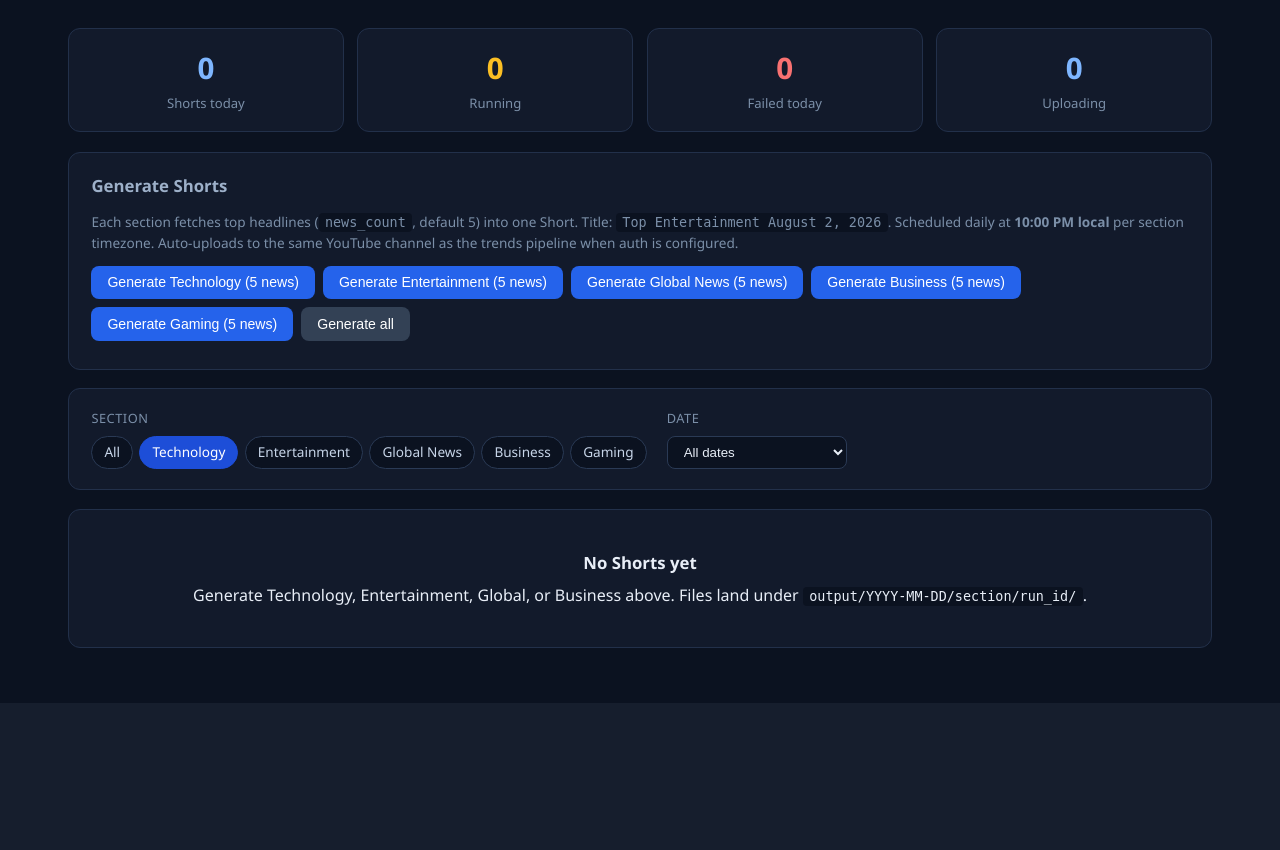
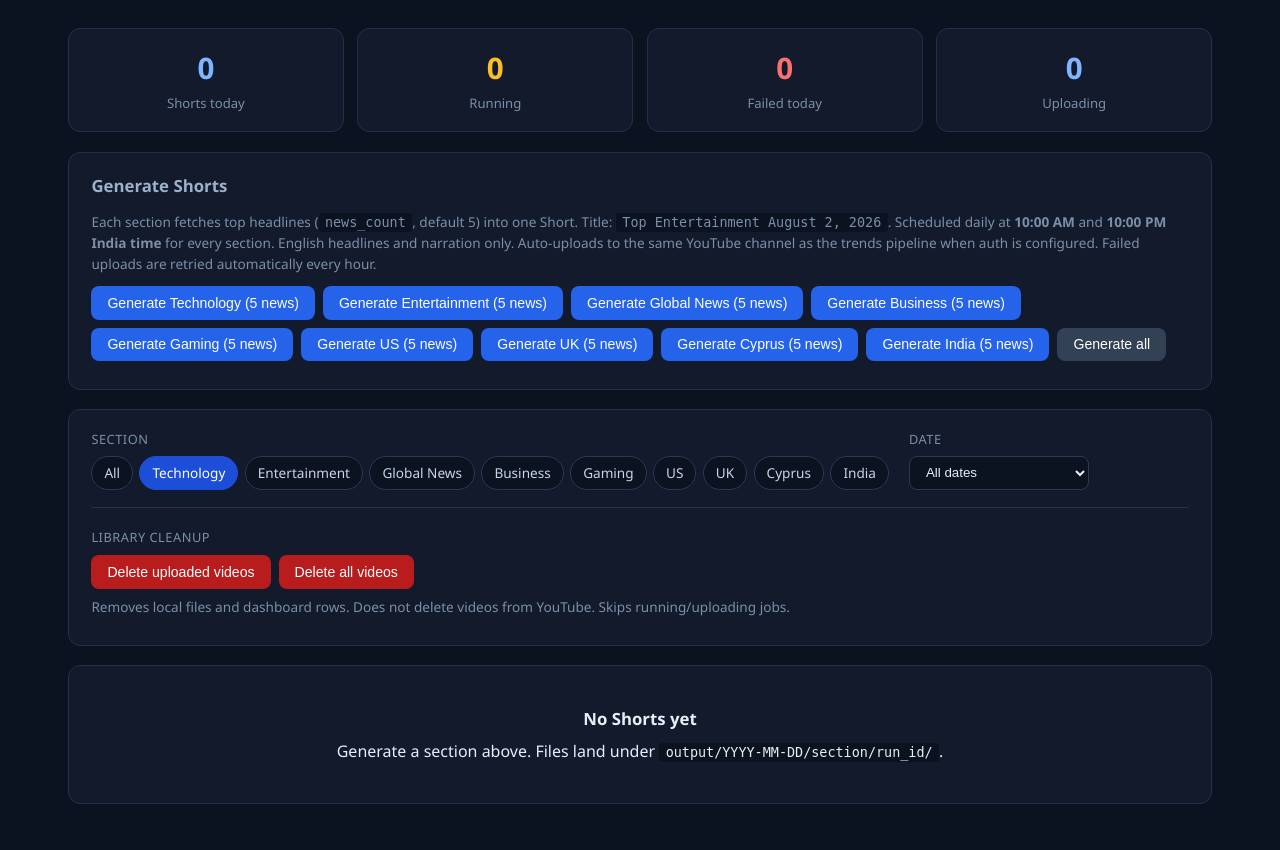
Before and after one commit to bastianjosekottekudy-cmyk/news-shorts-pipeline, a FastAPI app: a page that uses src/web/templates/index.html in a window 1280 px wide. Shown: the part 97-947 px from the top of the page. Before the commit the page ends 800 px from the top, so only its background shows below. Run offline with FastAPI, Linux system fonts and the light colour scheme; data that the repository does not hold is empty.

Commit message:
Add country sections, IST twice-daily schedule, and hourly failed-upload retries.
Includes US/UK/Cyprus/India, English-only descriptive narration, bulk delete options, and a clearer per-section next-run schedule in system time.

```diff
--- a/config/pipeline.yaml
+++ b/config/pipeline.yaml
@@ -1,6 +1,6 @@
 max_images_per_short: 4
 max_video_duration_sec: 58   # under YouTube Shorts limit
-target_duration_sec: 50
+target_duration_sec: 55
 
 web:
   host: 127.0.0.1
@@ -9,7 +9,7 @@ web:
 video:
   width: 1080
   height: 1920
-  target_duration_sec: 50
+  target_duration_sec: 55
   fps: 24
   format: mp4
   # auto = use NVIDIA NVENC when available, else libx264
@@ -25,9 +25,9 @@ tts:
 script:
   provider: groq   # groq | template
   model: llama-3.1-8b-instant
-  style: punchy YouTube Shorts news roundup host; natural spoken pacing; no invented facts
+  style: clear English YouTube Shorts news roundup host; slightly descriptive 1-2 sentence beats; natural spoken pacing; no invented facts
   intro_template: "Here are today's top {n} {section} stories."
-  outro_template: "Thanks for watching. Follow for more news Shorts."
+  outro_template: "Thanks for watching. Follow for more English news Shorts."
 
 images:
   providers: [news_og, wikimedia, openverse]
--- a/src/config.py
+++ b/src/config.py
@@ -63,7 +63,9 @@ def load_sections() -> list[Section]:
         raw["news_count"] = max(1, int(raw["news_count"]))
 
         raw.setdefault("language", "en")
+        raw["language"] = "en"
         raw.setdefault("region", "US")
+        raw.setdefault("timezone", "Asia/Kolkata")
         raw.setdefault("google_topic", "")
         raw.setdefault("search_query", "")
         raw.setdefault("rss_url", "")
--- a/src/db/store.py
+++ b/src/db/store.py
@@ -270,6 +270,24 @@ def list_runs(
         return [dict(row) for row in rows]
 
 
+def list_failed_uploads(limit: int = 100) -> list[dict[str, Any]]:
+    """Runs whose YouTube upload failed and still need a retry."""
+    with db() as conn:
+        rows = conn.execute(
+            """
+            SELECT * FROM runs
+            WHERE upload_status = 'failed'
+              AND status = 'success'
+              AND video_path IS NOT NULL
+              AND video_path != ''
+            ORDER BY id ASC
+            LIMIT ?
+            """,
+            (limit,),
+        ).fetchall()
+        return [dict(row) for row in rows]
+
+
 def list_run_dates() -> list[str]:
     with db() as conn:
         rows = conn.execute(
--- a/src/web/app.py
+++ b/src/web/app.py
@@ -296,6 +296,50 @@ def _scheduled_run(section_code: str) -> None:
             _running_sections.discard(code)
 
 
+def _retry_failed_uploads() -> None:
+    """Hourly: re-attempt YouTube uploads that previously failed."""
+    if not _youtube_enabled():
+        return
+
+    failed = store.list_failed_uploads()
+    if not failed:
+        return
+
+    logger.info("Retrying %s failed YouTube upload(s)", len(failed))
+    for run in failed:
+        run_id = int(run["id"])
+        if run.get("status") == "running":
+            continue
+        if not _video_exists(run):
+            logger.warning(
+                "Skipping upload retry for run %s — video file missing",
+                run_id,
+            )
+            continue
+
+        with _upload_lock:
+            if run_id in _uploading_runs:
+                continue
+            _uploading_runs.add(run_id)
+
+        store.set_upload_status(run_id, "uploading", upload_error=None)
+        store.append_step_log(run_id, "upload", "Hourly retry of failed upload")
+        try:
+            _upload_run_video(run_id)
+        except Exception:
+            logger.exception("Hourly upload retry failed for run %s", run_id)
+            current = store.get_run(run_id)
+            if current and (current.get("upload_status") or "") == "uploading":
+                store.set_upload_status(
+                    run_id,
+                    "failed",
+                    upload_error="Hourly retry crashed unexpectedly",
+                )
+        finally:
+            with _upload_lock:
+                _uploading_runs.discard(run_id)
+
+
 @app.get("/", response_class=HTMLResponse)
 async def index(
     request: Request,
@@ -377,21 +421,83 @@ async def video_download(run_id: int) -> FileResponse:
     )
 
 
+def _run_is_uploaded(run: dict[str, Any]) -> bool:
+    upload_status = _normalize_upload_status(run)
+    yt_id = (run.get("youtube_video_id") or "").strip()
+    return upload_status == "uploaded" and bool(yt_id) and yt_id != "skipped"
+
+
+def _delete_run_if_idle(run: dict[str, Any]) -> dict[str, Any]:
+    run_id = int(run["id"])
+    if run.get("status") == "running":
+        return {"run_id": run_id, "ok": False, "reason": "running"}
+    if (run.get("upload_status") or "") == "uploading" or run_id in _uploading_runs:
+        return {"run_id": run_id, "ok": False, "reason": "uploading"}
+
+    deleted_paths = _delete_run_artifacts(run)
+    store.delete_run(run_id)
+    logger.info("Deleted run %s and artifacts: %s", run_id, deleted_paths)
+    return {"run_id": run_id, "ok": True, "deleted_paths": deleted_paths}
+
+
 @app.delete("/api/runs/{run_id}")
 async def api_delete_run(run_id: int) -> JSONResponse:
     run = store.get_run(run_id)
     if not run:
         raise HTTPException(status_code=404, detail="Run not found")
-    if run.get("status") == "running":
-        raise HTTPException(status_code=409, detail="Cannot delete a running job")
-    if (run.get("upload_status") or "") == "uploading":
+    result = _delete_run_if_idle(run)
+    if not result["ok"]:
+        reason = result.get("reason")
+        if reason == "running":
+            raise HTTPException(status_code=409, detail="Cannot delete a running job")
         raise HTTPException(status_code=409, detail="Cannot delete while uploading")
+    return JSONResponse(
+        {
+            "ok": True,
+            "run_id": run_id,
+            "deleted_paths": result.get("deleted_paths", []),
+        }
+    )
 
-    deleted_paths = _delete_run_artifacts(run)
-    store.delete_run(run_id)
-    logger.info("Deleted run %s and artifacts: %s", run_id, deleted_paths)
+
+@app.post("/api/runs/delete-bulk")
+async def api_delete_runs_bulk(scope: str = "all") -> JSONResponse:
+    """Delete many local runs. scope: all | uploaded (local files + DB rows only)."""
+    scope_key = (scope or "all").strip().lower()
+    if scope_key not in ("all", "uploaded"):
+        raise HTTPException(
+            status_code=400, detail="scope must be 'all' or 'uploaded'"
+        )
+
+    runs = store.list_runs(limit=5000)
+    if scope_key == "uploaded":
+        runs = [r for r in runs if _run_is_uploaded(r)]
+
+    deleted: list[int] = []
+    skipped: list[dict[str, Any]] = []
+    for run in runs:
+        result = _delete_run_if_idle(run)
+        if result["ok"]:
+            deleted.append(int(result["run_id"]))
+        else:
+            skipped.append(
+                {"run_id": result["run_id"], "reason": result.get("reason")}
+            )
+
+    logger.info(
+        "Bulk delete scope=%s deleted=%s skipped=%s",
+        scope_key,
+        len(deleted),
+        len(skipped),
+    )
     return JSONResponse(
-        {"ok": True, "run_id": run_id, "deleted_paths": deleted_paths}
+        {
+            "ok": True,
+            "scope": scope_key,
+            "deleted_count": len(deleted),
+            "deleted_ids": deleted,
+            "skipped": skipped,
+        }
     )
 
 
--- a/src/web/static/style.css
+++ b/src/web/static/style.css
@@ -233,6 +233,16 @@ select {
   gap: 0.5rem;
 }
 
+.bulk-actions {
+  margin-top: 1.1rem;
+  padding-top: 1rem;
+  border-top: 1px solid #243247;
+}
+
+.bulk-actions .trigger-row {
+  margin-top: 0.45rem;
+}
+
 .hint {
   color: #7b8fa8;
   font-size: 0.85rem;
--- a/src/web/templates/index.html
+++ b/src/web/templates/index.html
@@ -48,9 +48,11 @@
       <p class="hint">
         Each section fetches top headlines (<code>news_count</code>, default 5)
         into one Short. Title: <code>Top Entertainment August 2, 2026</code>.
-        Scheduled daily at <strong>10:00 PM local</strong> per section timezone.
+        Scheduled daily at <strong>10:00 AM</strong> and <strong>10:00 PM India time</strong>
+        for every section. English headlines and narration only.
         {% if youtube_enabled %}
         Auto-uploads to the same YouTube channel as the trends pipeline when auth is configured.
+        Failed uploads are retried automatically every hour.
         {% endif %}
       </p>
     </div>
@@ -93,14 +95,32 @@
         {% endif %}
       </div>
     </form>
+    <div class="bulk-actions">
+      <span class="filter-label">Library cleanup</span>
+      <div class="trigger-row">
+        <button type="button" class="btn btn-danger" onclick="deleteBulk('uploaded')">
+          Delete uploaded videos
+        </button>
+        <button type="button" class="btn btn-danger" onclick="deleteBulk('all')">
+          Delete all videos
+        </button>
+      </div>
+      <p class="hint">Removes local files and dashboard rows. Does not delete videos from YouTube. Skips running/uploading jobs.</p>
+      <p id="bulk-status" class="hint"></p>
+    </div>
   </section>
 
   {% if next_runs %}
   <section class="panel schedule-panel">
-    <h2>Next scheduled (10:00 PM local)</h2>
+    <h2>Next scheduled</h2>
+    <p class="hint">10:00 AM &amp; 10:00 PM India time, shown in your system clock. One row per section.</p>
     <ul class="schedule-list">
       {% for item in next_runs %}
-      <li><strong>{{ item.section_code }}</strong> {{ item.period }} — {{ item.next_run }}</li>
+      <li>
+        <strong>{{ item.section_name }}</strong>
+        — {{ item.schedule }}
+        · next {{ item.next_run }}
+      </li>
       {% endfor %}
     </ul>
   </section>
@@ -165,7 +185,7 @@
     {% else %}
     <div class="empty-state panel">
       <h2>No Shorts yet</h2>
-      <p>Generate Technology, Entertainment, Global, or Business above. Files land under <code>output/YYYY-MM-DD/section/run_id/</code>.</p>
+      <p>Generate a section above. Files land under <code>output/YYYY-MM-DD/section/run_id/</code>.</p>
     </div>
     {% endfor %}
   </section>
@@ -225,6 +245,35 @@
       }
     }
 
+    async function deleteBulk(scope) {
+      const status = document.getElementById('bulk-status');
+      const messages = {
+        all: 'Delete ALL local videos and dashboard rows? This cannot be undone. YouTube copies stay online.',
+        uploaded: 'Delete all locally stored videos that were already uploaded to YouTube? This cannot be undone. YouTube copies stay online.',
+      };
+      if (!confirm(messages[scope] || messages.all)) {
+        return;
+      }
+      status.textContent = 'Deleting…';
+      try {
+        const res = await fetch('/api/runs/delete-bulk?scope=' + encodeURIComponent(scope), {
+          method: 'POST',
+        });
+        const data = await res.json();
+        if (res.ok) {
+          const skipped = (data.skipped && data.skipped.length) || 0;
+          status.textContent = `Deleted ${data.deleted_count || 0}` +
+            (skipped ? ` (skipped ${skipped} busy)` : '') +
+            '. Refreshing…';
+          setTimeout(() => location.reload(), 800);
+        } else {
+          status.textContent = data.detail || 'Bulk delete failed';
+        }
+      } catch (e) {
+        status.textContent = 'Error: ' + e.message;
+      }
+    }
+
     async function uploadRun(id) {
       try {
         const res = await fetch('/api/runs/' + id + '/upload', { method: 'POST' });
```
Also changed, not shown: config/sections.yaml (+46 -9 lines), src/main.py (+4 -3 lines), src/news/fetcher.py (+30 -4 lines), src/scheduler.py (+90 -22 lines), src/script/generator.py (+17 -11 lines).
